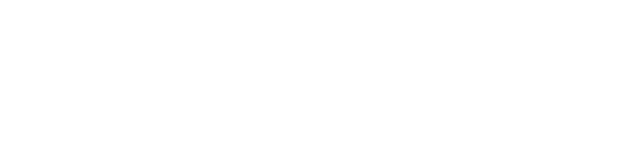
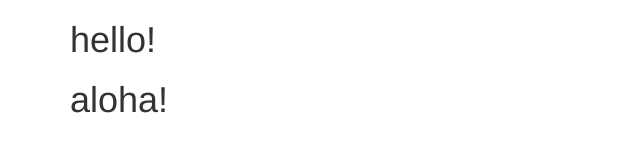
Before and after one commit to joonsubtalk/Angular, a plain HTML site: page SPA-SinglePageApps/index.html in a window 1280 px wide. Shown: the whole page, without its empty margins (0-640 px from the left). Drawn offline with nearby package versions, Linux system fonts and the light colour scheme.

Commit message:
understanding instances of $scope per controller.

```diff
--- a/SPA-SinglePageApps/app.js
+++ b/SPA-SinglePageApps/app.js
@@ -1,5 +1,10 @@
 var myApp = angular.module('myApp', []);
 
 myApp.controller('mainController', ['$scope', function($scope){
+    $scope.greet = "hello!";
+}]);
 
+// This $scope is a new instance of the $scope object. Has nothing to do with mainController.
+myApp.controller('secondController', ['$scope', function($scope){
+    $scope.greet = "aloha!";
 }]);
--- a/SPA-SinglePageApps/index.html
+++ b/SPA-SinglePageApps/index.html
@@ -30,8 +30,10 @@
 
     <div class="container">
         <div ng-controller="mainController">
-
-
+            <h1>{{greet}}</h1>
+        </div>
+        <div ng-controller="secondController">
+            <h1>{{greet}}</h1>
         </div>
     </div>
 
```
